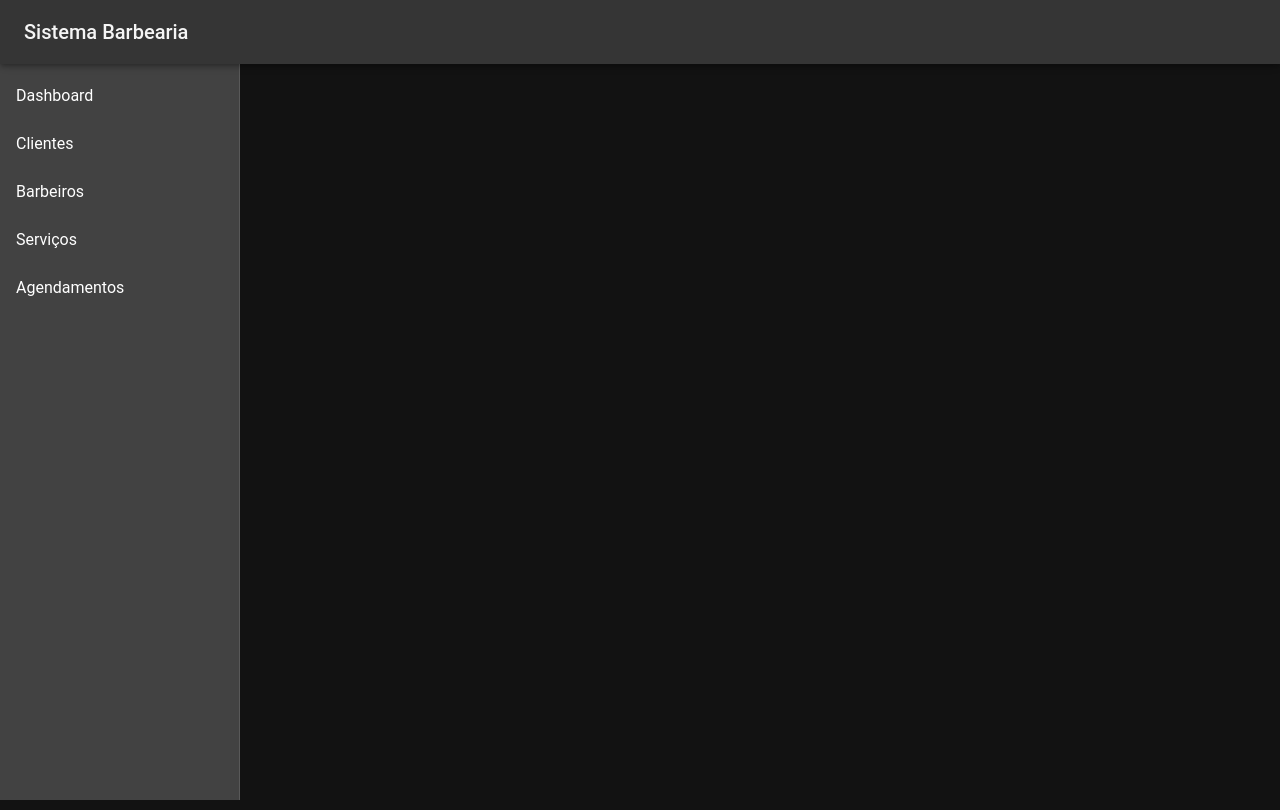
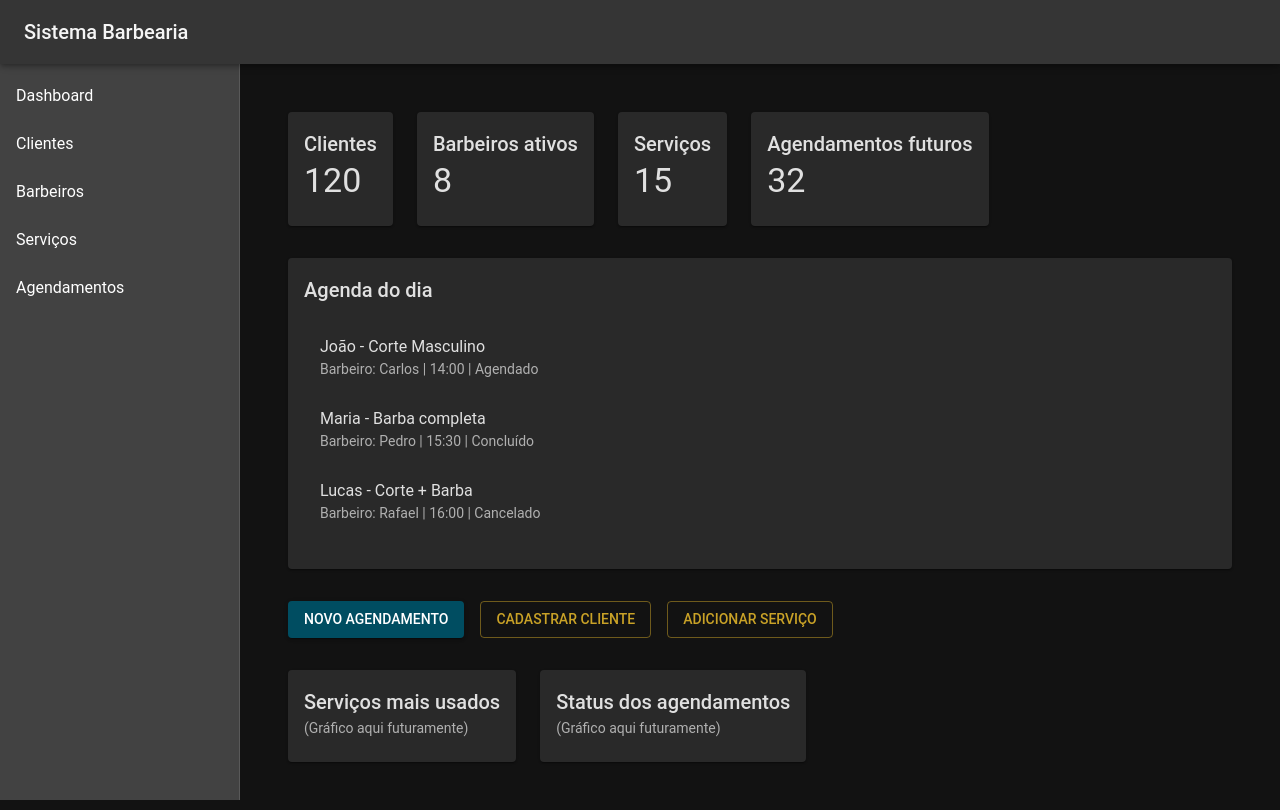
Before and after one commit to pablosscosta/barbershop-manager, a React app in the folder frontend/: page /dashboard in a window 1280 px wide. Built offline with nearby package versions, Linux system fonts and the light colour scheme; sample sign-in values are in the browser's storage; some icons are missing; the HTML template or start-up script is replaced by a standard one.

Commit message:
feat(frontend): implementa o design inicial da dashboard com dados mockados

```diff
--- a/frontend/src/pages/Dashboard.jsx
+++ b/frontend/src/pages/Dashboard.jsx
@@ -1,15 +1,111 @@
-import { useNavigate } from "react-router-dom";
-import { Link } from "react-router-dom";
+import {
+  Box, Grid, Card, CardContent, Typography,
+  List, ListItem, ListItemText, Stack, Button
+} from "@mui/material";
 
 function Dashboard() {
-  const navigate = useNavigate();
+  const totalClientes = 120;
+  const barbeirosAtivos = 8;
+  const servicosCadastrados = 15;
+  const agendamentosFuturos = 32;
 
-  const handleLogout = () => {
-    localStorage.removeItem("token");
-    navigate("/login");
-  };
+  return (
+    <Box sx={{ p: 3 }}>
+      {/* Cards de resumo */}
+      <Grid container spacing={3}>
+        <Grid item xs={12} sm={6} md={3}>
+          <Card>
+            <CardContent>
+              <Typography variant="h6">Clientes</Typography>
+              <Typography variant="h4">{totalClientes}</Typography>
+            </CardContent>
+          </Card>
+        </Grid>
+        <Grid item xs={12} sm={6} md={3}>
+          <Card>
+            <CardContent>
+              <Typography variant="h6">Barbeiros ativos</Typography>
+              <Typography variant="h4">{barbeirosAtivos}</Typography>
+            </CardContent>
+          </Card>
+        </Grid>
+        <Grid item xs={12} sm={6} md={3}>
+          <Card>
+            <CardContent>
+              <Typography variant="h6">Serviços</Typography>
+              <Typography variant="h4">{servicosCadastrados}</Typography>
+            </CardContent>
+          </Card>
+        </Grid>
+        <Grid item xs={12} sm={6} md={3}>
+          <Card>
+            <CardContent>
+              <Typography variant="h6">Agendamentos futuros</Typography>
+              <Typography variant="h4">{agendamentosFuturos}</Typography>
+            </CardContent>
+          </Card>
+        </Grid>
+      </Grid>
 
+      {/* Agenda do dia */}
+      <Card sx={{ mt: 4 }}>
+        <CardContent>
+          <Typography variant="h6" gutterBottom>Agenda do dia</Typography>
+          <List>
+            <ListItem>
+              <ListItemText
+                primary="João - Corte Masculino"
+                secondary="Barbeiro: Carlos | 14:00 | Agendado"
+              />
+            </ListItem>
+            <ListItem>
+              <ListItemText
+                primary="Maria - Barba completa"
+                secondary="Barbeiro: Pedro | 15:30 | Concluído"
+              />
+            </ListItem>
+            <ListItem>
+              <ListItemText
+                primary="Lucas - Corte + Barba"
+                secondary="Barbeiro: Rafael | 16:00 | Cancelado"
+              />
+            </ListItem>
+          </List>
+        </CardContent>
+      </Card>
 
+      {/* Atalhos rápidos */}
+      <Stack direction="row" spacing={2} sx={{ mt: 4 }}>
+        <Button variant="contained" color="primary">Novo agendamento</Button>
+        <Button variant="outlined" color="secondary">Cadastrar cliente</Button>
+        <Button variant="outlined" color="secondary">Adicionar serviço</Button>
+      </Stack>
+
+      {/* Espaço para gráficos */}
+      <Grid container spacing={3} sx={{ mt: 4 }}>
+        <Grid item xs={12} md={6}>
+          <Card>
+            <CardContent>
+              <Typography variant="h6">Serviços mais usados</Typography>
+              <Typography variant="body2" color="text.secondary">
+                (Gráfico aqui futuramente)
+              </Typography>
+            </CardContent>
+          </Card>
+        </Grid>
+        <Grid item xs={12} md={6}>
+          <Card>
+            <CardContent>
+              <Typography variant="h6">Status dos agendamentos</Typography>
+              <Typography variant="body2" color="text.secondary">
+                (Gráfico aqui futuramente)
+              </Typography>
+            </CardContent>
+          </Card>
+        </Grid>
+      </Grid>
+    </Box>
+  );
 }
 
 export default Dashboard;
```
